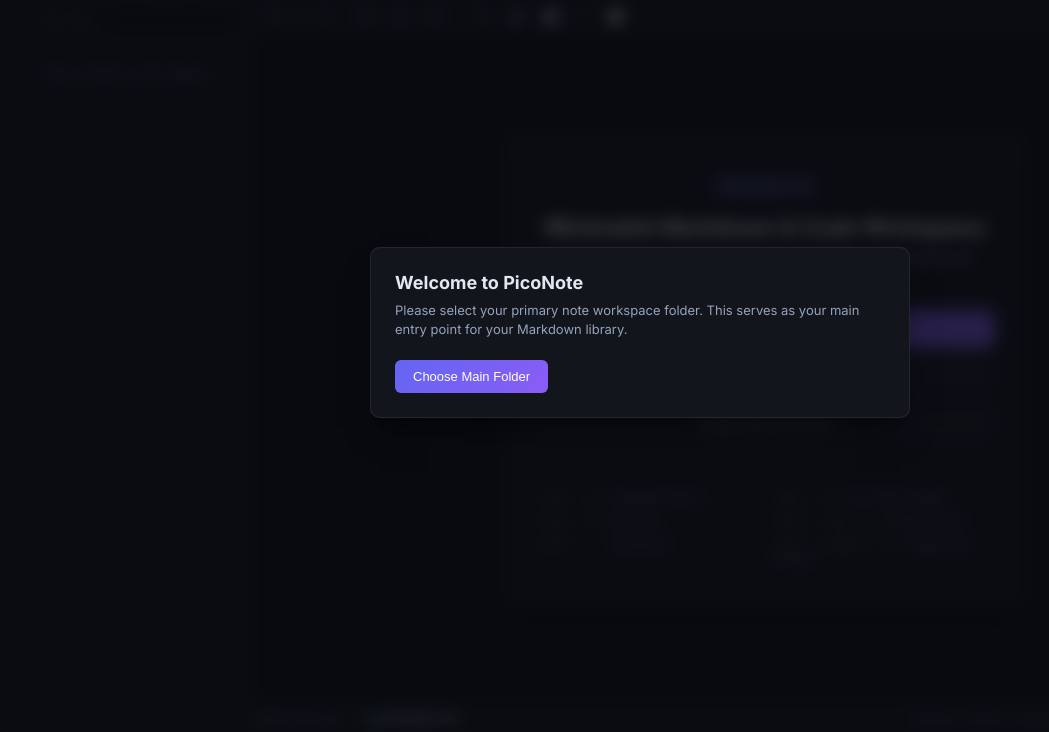
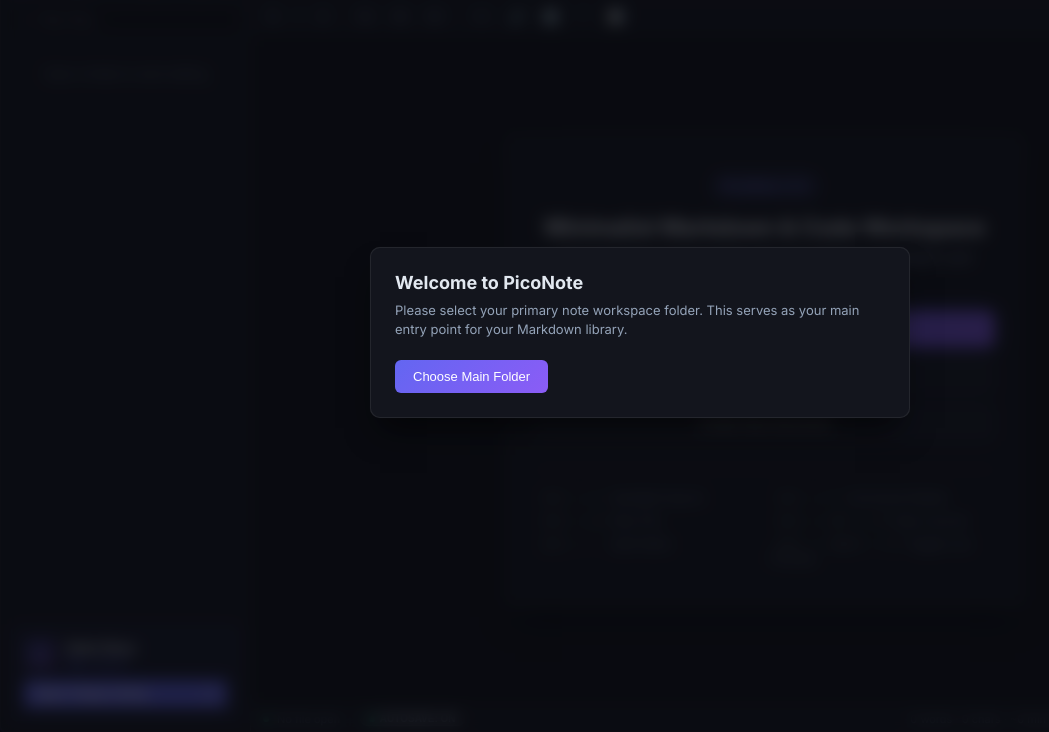
Before and after one commit to ArcticChief/PicoNote, a website built with Vite: page index.html in a window 1280 px wide. Shown: the part 68-800 px from the top of the page, without its empty margins (0-1049 px from the left). Built offline with nearby package versions, Linux system fonts and the light colour scheme.

Commit message:
feat: redesign Daily Diary into bottom sidebar card with Year/Month date hierarchy

```diff
--- a/index.html
+++ b/index.html
@@ -54,9 +54,6 @@
             EXPLORER
           </span>
           <div class="sidebar-actions">
-            <button id="btn-journal" class="sidebar-btn" title="Daily Journal / Scratchpad (Ctrl+Alt+N)">
-              <svg width="13" height="13" viewBox="0 0 24 24" fill="none" stroke="currentColor" stroke-width="2"><path d="M4 19.5A2.5 2.5 0 0 1 6.5 17H20"></path><path d="M6.5 2H20v20H6.5A2.5 2.5 0 0 1 4 19.5v-15A2.5 2.5 0 0 1 6.5 2z"></path></svg>
-            </button>
             <button id="btn-new-file" class="sidebar-btn" title="New File (Ctrl+N)">
               <svg width="13" height="13" viewBox="0 0 24 24" fill="none" stroke="currentColor" stroke-width="2"><line x1="12" y1="5" x2="12" y2="19"></line><line x1="5" y1="12" x2="19" y2="12"></line></svg>
             </button>
@@ -92,7 +89,25 @@
         <div id="file-explorer">
           <div class="welcome-msg">Open a folder to start editing</div>
         </div>
+
+        <!-- Polished Daily Diary Corner at Sidebar Bottom -->
+        <div id="sidebar-diary-corner" class="diary-corner">
+          <div class="diary-card-header">
+            <div class="diary-icon-box">
+              <svg width="16" height="16" viewBox="0 0 24 24" fill="none" stroke="currentColor" stroke-width="2"><path d="M4 19.5A2.5 2.5 0 0 1 6.5 17H20"></path><path d="M6.5 2H20v20H6.5A2.5 2.5 0 0 1 4 19.5v-15A2.5 2.5 0 0 1 6.5 2z"></path></svg>
+            </div>
+            <div class="diary-info">
+              <div class="diary-title">Daily Diary</div>
+              <div class="diary-date" id="diary-date-badge">Today's Entry</div>
+            </div>
+          </div>
+          <button id="btn-open-diary" class="diary-action-btn" title="Open or Create Today's Diary Entry (Ctrl+Alt+N)">
+            <span>Open Today's Entry</span>
+            <svg width="13" height="13" viewBox="0 0 24 24" fill="none" stroke="currentColor" stroke-width="2"><line x1="5" y1="12" x2="19" y2="12"></line><polyline points="12 5 19 12 12 19"></polyline></svg>
+          </button>
+        </div>
       </div>
+
 
     <!-- Main Workspace -->
     <div id="main-area">
--- a/src/main.ts
+++ b/src/main.ts
@@ -276,9 +276,16 @@
       this.explorer.toggleCollapseExpandAll();
     });
 
-    document.getElementById('btn-refresh')?.addEventListener('click', () => this.explorer.refresh());
+    // Polished Daily Diary Corner at Sidebar Bottom
+    const now = new Date();
+    const diaryBadge = document.getElementById('diary-date-badge');
+    if (diaryBadge) {
+      diaryBadge.textContent = now.toLocaleDateString('en-US', { weekday: 'short', month: 'short', day: 'numeric' });
+    }
+    document.getElementById('btn-open-diary')?.addEventListener('click', () => this.openDailyJournal());
 
     document.getElementById('btn-preview-toggle')?.addEventListener('click', () => this.togglePreview());
+
     document.getElementById('btn-outline-toggle')?.addEventListener('click', () => this.toggleOutline());
     document.getElementById('btn-theme-toggle')?.addEventListener('click', () => this.toggleTheme());
 
@@ -852,26 +859,43 @@
   }
 
   private async openDailyJournal(): Promise<void> {
-    const folder = this.explorer.getCurrentFolder() || localStorage.getItem('piconote-main-folder');
-    if (!folder) {
-      alert('Please open or set a workspace folder first.');
+    const rootFolder = this.explorer.getCurrentFolder() || localStorage.getItem('piconote-main-folder');
+    if (!rootFolder) {
+      alert('Please select or open a workspace folder first to initialize your Daily Diary.');
       return;
     }
-    const journalDir = `${folder}\\Journal`;
-    await api.createFolder(journalDir);
 
-    const today = new Date().toISOString().split('T')[0];
-    const fullPath = `${journalDir}\\${today}.md`;
+    const now = new Date();
+    const year = now.getFullYear().toString();
+    const monthNum = String(now.getMonth() + 1).padStart(2, '0');
+    const monthName = now.toLocaleString('en-US', { month: 'long' });
+    const monthFolder = `${monthNum}-${monthName}`;
+    const dayNum = String(now.getDate()).padStart(2, '0');
+    const dayName = now.toLocaleString('en-US', { weekday: 'long' });
+    const fullDateStr = `${year}-${monthNum}-${dayNum}`;
+    const filename = `${fullDateStr}_${dayName}.md`;
+
+    // Ensure nested folder structure: Journal / Year / Month
+    const journalBase = `${rootFolder}\\Journal`;
+    const yearDir = `${journalBase}\\${year}`;
+    const monthDir = `${yearDir}\\${monthFolder}`;
+
+    await api.createFolder(journalBase);
+    await api.createFolder(yearDir);
+    await api.createFolder(monthDir);
+
+    const fullPath = `${monthDir}\\${filename}`;
     const exists = await api.pathExists(fullPath);
 
     if (!exists) {
-      const template = `---\ntitle: Daily Journal ${today}\ndate: ${today}\ntags: [journal, daily]\n---\n\n# 📓 Journal - ${today}\n\n## Today's Focus\n- [ ] \n\n## Notes\n\n`;
+      const template = `---\ntitle: Daily Entry - ${dayName}, ${monthName} ${dayNum}, ${year}\ndate: ${fullDateStr}\nday: ${dayName}\nyear: ${year}\nmonth: ${monthName}\ntags: [diary, journal]\n---\n\n# 📓 ${dayName}, ${monthName} ${dayNum}, ${year}\n\n## 🌟 Daily Reflection & Focus\n- [ ] \n\n## 📝 Notes & Thoughts\n\n`;
       await api.writeFile(fullPath, template);
       await this.explorer.refresh();
     }
 
     await this.openFileByPath(fullPath);
   }
+
 
   private toggleSplitView(): void {
     this.isSplitView = !this.isSplitView;
--- a/src/styles.css
+++ b/src/styles.css
@@ -674,8 +674,92 @@
   color: var(--text-primary);
 }
 
+/* Polished Daily Diary Corner at Bottom of Sidebar */
+.diary-corner {
+  margin: 10px;
+  padding: 12px;
+  background: rgba(99, 102, 241, 0.06);
+  border: 1px solid rgba(99, 102, 241, 0.2);
+  border-radius: var(--radius-md);
+  display: flex;
+  flex-direction: column;
+  gap: 10px;
+  backdrop-filter: blur(8px);
+  transition: all 0.2s ease;
+  flex-shrink: 0;
+}
+
+.diary-corner:hover {
+  background: rgba(99, 102, 241, 0.1);
+  border-color: rgba(99, 102, 241, 0.35);
+  box-shadow: 0 4px 14px rgba(99, 102, 241, 0.12);
+}
+
+.diary-card-header {
+  display: flex;
+  align-items: center;
+  gap: 10px;
+}
+
+.diary-icon-box {
+  width: 32px;
+  height: 32px;
+  border-radius: var(--radius-sm);
+  background: linear-gradient(135deg, rgba(99, 102, 241, 0.3), rgba(168, 85, 247, 0.3));
+  color: var(--accent-primary);
+  display: flex;
+  align-items: center;
+  justify-content: center;
+  flex-shrink: 0;
+}
+
+.diary-info {
+  display: flex;
+  flex-direction: column;
+  overflow: hidden;
+}
+
+.diary-title {
+  font-size: 13px;
+  font-weight: 700;
+  color: var(--text-primary);
+  letter-spacing: 0.01em;
+}
+
+.diary-date {
+  font-size: 11px;
+  color: var(--accent-primary);
+  font-weight: 600;
+  white-space: nowrap;
+  text-overflow: ellipsis;
+  overflow: hidden;
+}
+
+.diary-action-btn {
+  width: 100%;
+  padding: 7px 12px;
+  background: var(--accent-primary);
+  color: #ffffff;
+  border: none;
+  border-radius: var(--radius-sm);
+  font-size: 12px;
+  font-weight: 600;
+  display: flex;
+  align-items: center;
+  justify-content: space-between;
+  cursor: pointer;
+  transition: all 0.15s ease;
+}
+
+.diary-action-btn:hover {
+  background: var(--accent-primary-hover);
+  box-shadow: 0 0 10px rgba(99, 102, 241, 0.4);
+  transform: translateY(-1px);
+}
+
 /* Glassmorphic Formatting Toolbar */
 .formatting-bar {
+
   display: flex;
   align-items: center;
   gap: 3px;
```
